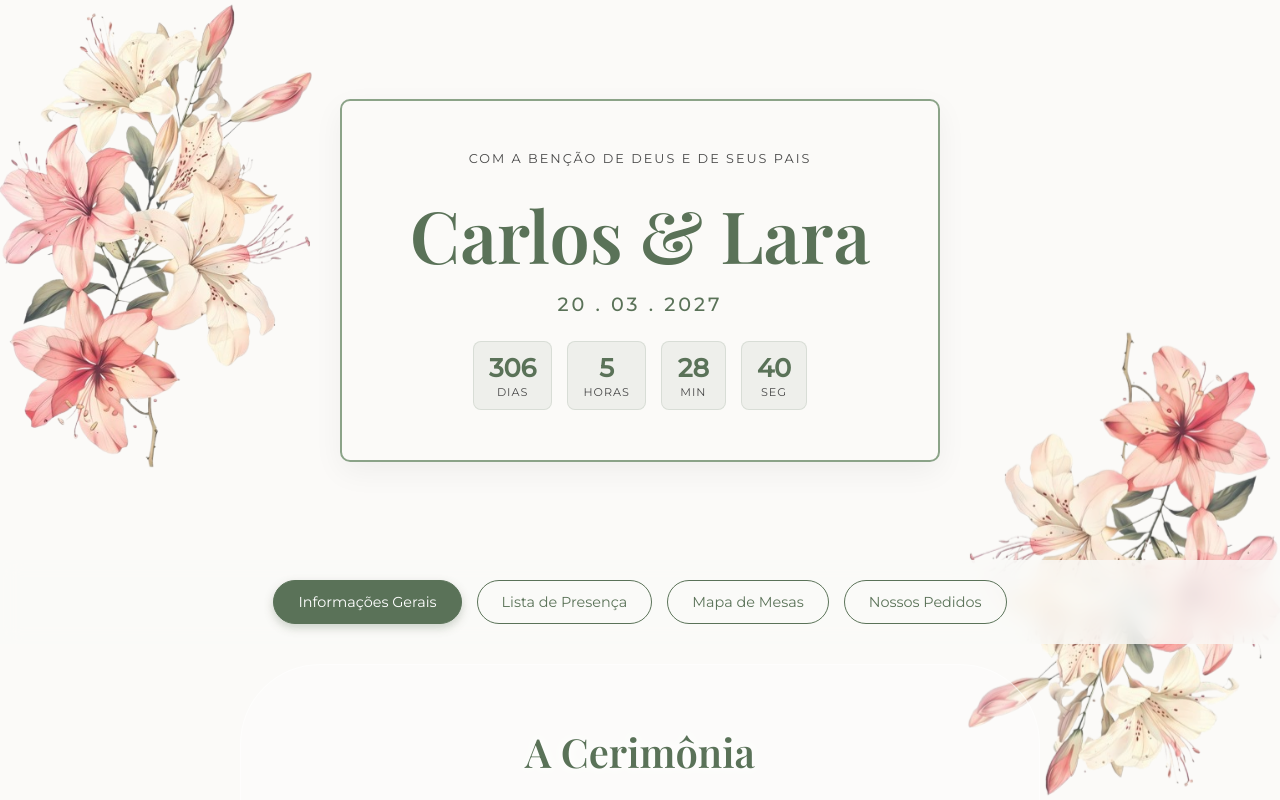
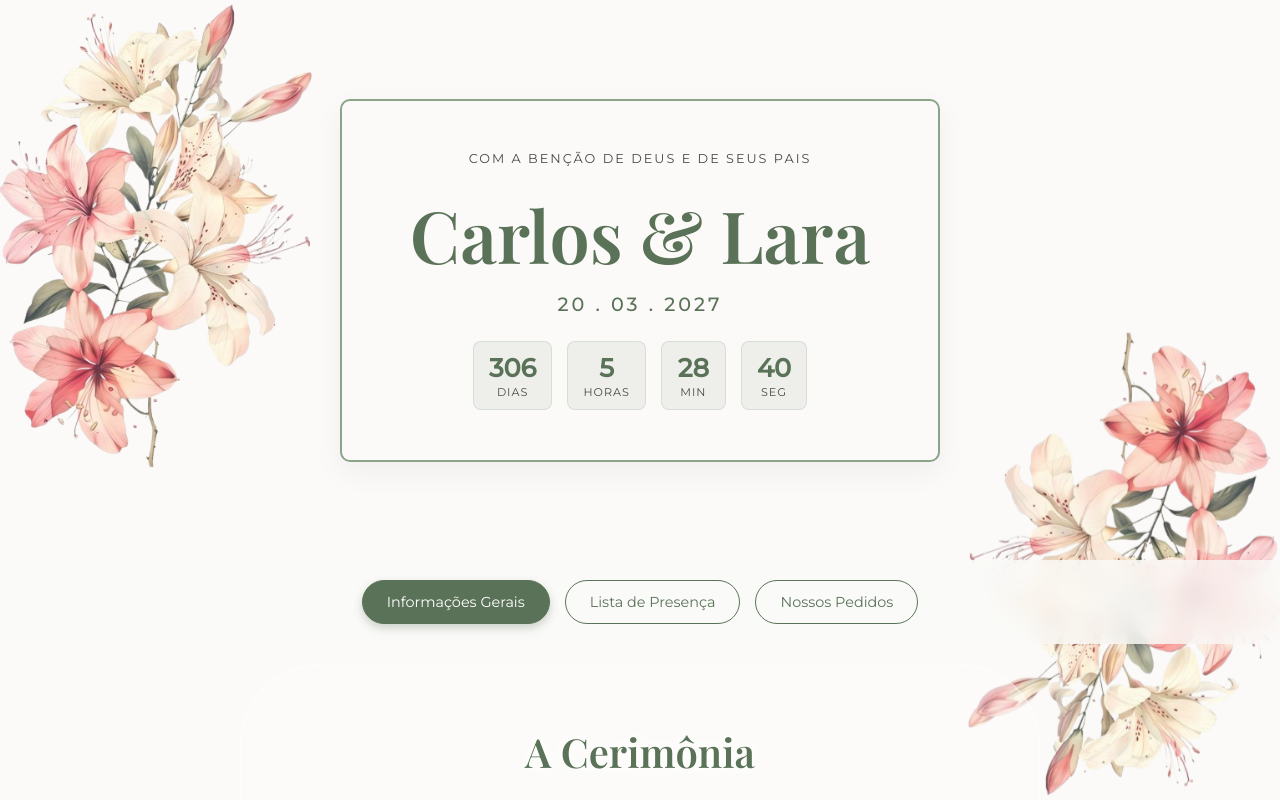
Before and after one commit to CarlaoGeo/Casamento-Carlos-e-Lara, a React (Vite) app: page / in a window 1280 px wide. Shown: the top 800 px of the page. Built offline with nearby package versions, Linux system fonts and the light colour scheme; a web font is replaced by a local one.

Commit message:
tirado o mapa de mesas

```diff
--- a/src/App.tsx
+++ b/src/App.tsx
@@ -112,12 +112,7 @@ function App() {
         >
           Lista de Presença
         </button>
-        <button
-          style={secaoAtiva === 'mapa' ? styles.botaoAtivo : styles.botao}
-          onClick={() => mudarSecao('mapa')}
-        >
-          Mapa de Mesas
-        </button>
+
         <button
           style={secaoAtiva === 'pedidos' ? styles.botaoAtivo : styles.botao}
           onClick={() => mudarSecao('pedidos')}
```
